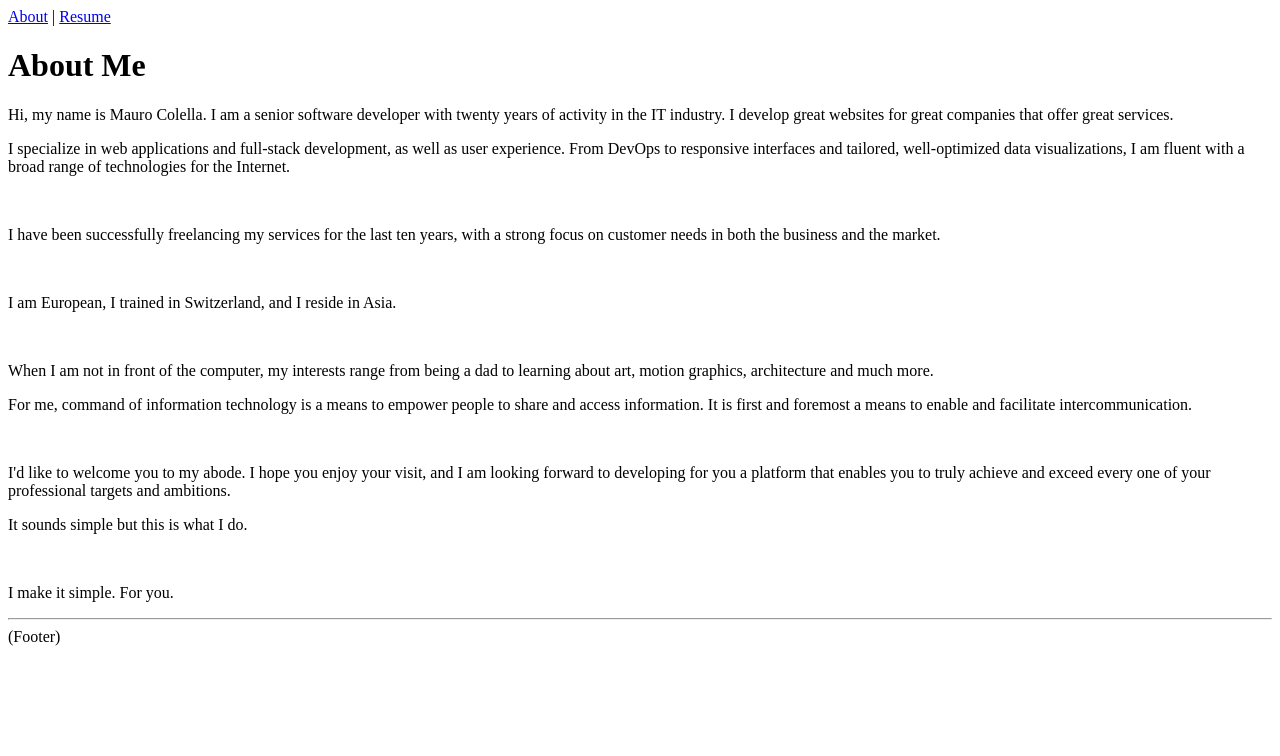
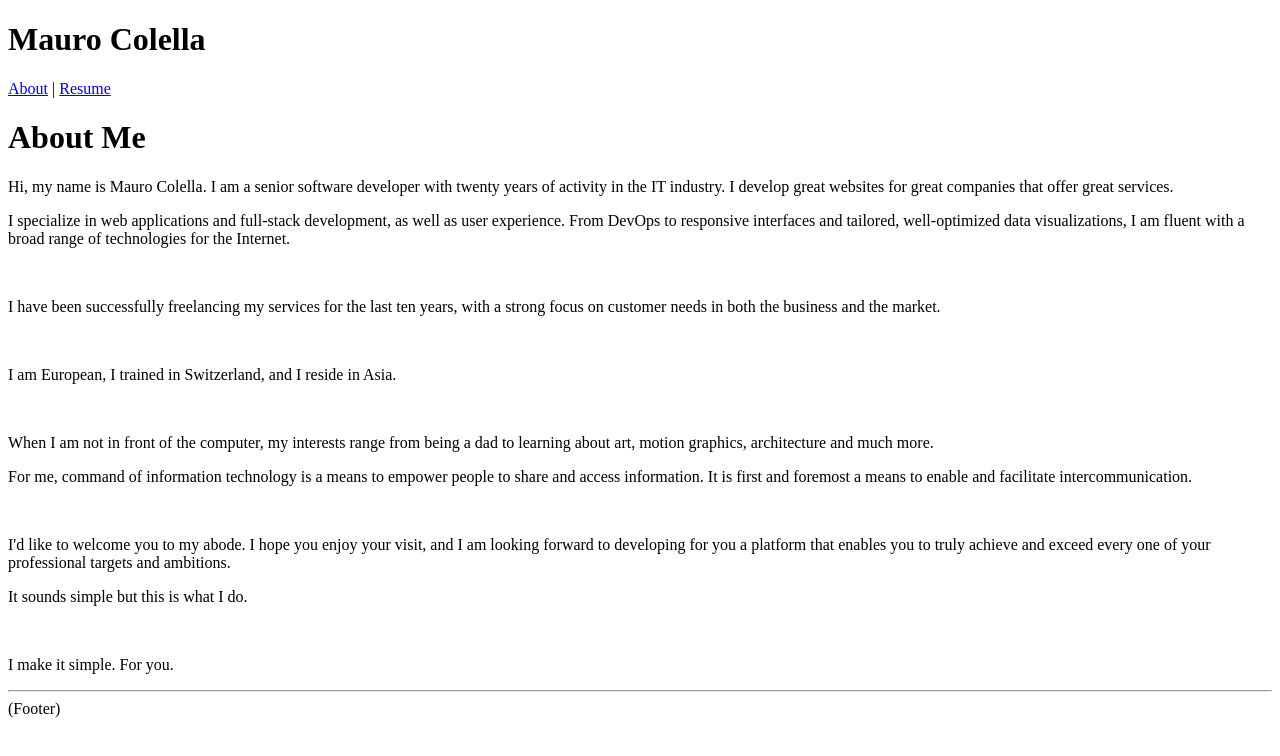
Before and after one commit to maurocolella/nextjs-ts-folio, a Next.js app: page / in a window 1280 px wide. Shown: the top 756 px of the page. Built offline with nearby package versions, Linux system fonts and the light colour scheme.

Commit message:
Decouple main layout elements

```diff
--- /dev/null
+++ b/components/Footer.tsx
@@ -0,0 +1,8 @@
+export default function Footer() {
+  return (
+    <footer>
+      <hr />
+      <span>(Footer)</span>
+    </footer>
+  )
+}
--- /dev/null
+++ b/components/Header.tsx
@@ -0,0 +1,18 @@
+import Link from 'next/link'
+
+export default function Header() {
+  return (
+    <header>
+      <h1>Mauro Colella</h1>
+      <nav>
+        <Link href="/">
+          <a>About</a>
+        </Link>{' '}
+        |{' '}
+        <Link href="/resume">
+          <a>Resume</a>
+        </Link>
+      </nav>
+    </header>
+  )
+}
--- a/components/Layout.tsx
+++ b/components/Layout.tsx
@@ -1,6 +1,7 @@
 import React, { Component, ReactNode } from 'react'
-import Link from 'next/link'
 import Head from 'next/head'
+import Header from './Header'
+import Footer from './Footer'
 
 type Props = {
   children?: ReactNode
@@ -22,22 +23,11 @@ const Layout = class extends Component<Props> {
           <meta charSet="utf-8" />
           <meta name="viewport" content="initial-scale=1.0, width=device-width" />
         </Head>
-        <header>
-          <nav>
-            <Link href="/">
-              <a>About</a>
-            </Link>{' '}
-            |{' '}
-            <Link href="/resume">
-              <a>Resume</a>
-            </Link>
-          </nav>
-        </header>
-        {children}
-        <footer>
-          <hr />
-          <span>(Footer)</span>
-        </footer>
+        <Header />
+        <main>
+          {children}
+        </main>
+        <Footer />
       </div>
     )
   }
```
